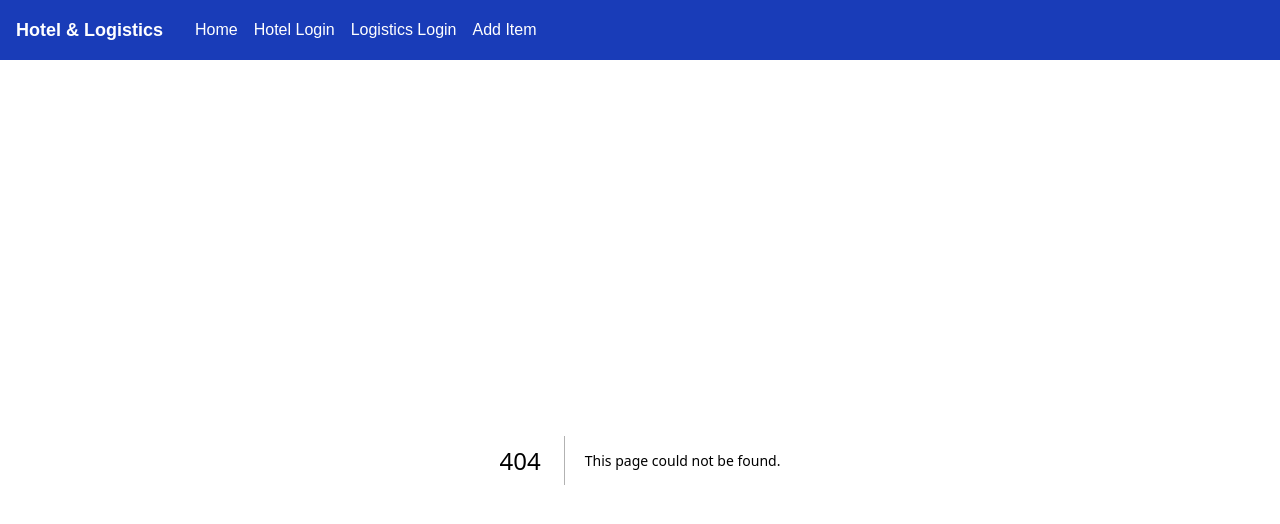
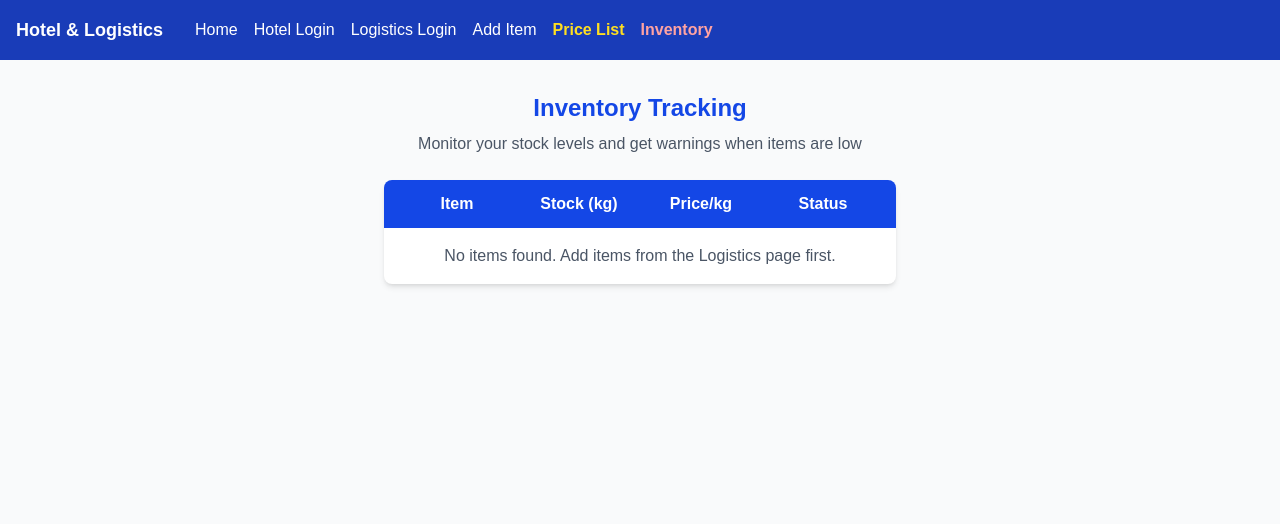
Before and after one commit to seblebaye221-arch/hotel-logistics-app12, a Next.js app: page /inventory in a window 1280 px wide. Before the commit this address had no page. Shown: the top 524 px of the page. Built offline with nearby package versions, Linux system fonts and the light colour scheme.

Commit message:
Add Inventory Tracking page

```diff
--- a/app/components/Navbar.tsx
+++ b/app/components/Navbar.tsx
@@ -2,7 +2,7 @@ import Link from "next/link";
 
 export default function Navbar() {
   return (
-    <nav className="w-full bg-blue-800 text-white p-4 flex gap-4 items-center">
+    <nav className="w-full bg-blue-800 text-white p-4 flex gap-4 items-center flex-wrap">
       <span className="font-bold text-lg mr-4">
         Hotel & Logistics
       </span>
@@ -18,6 +18,12 @@ export default function Navbar() {
       <Link href="/logistics/add" className="hover:underline">
         Add Item
       </Link>
+      <Link href="/menu" className="hover:underline text-yellow-300 font-bold">
+        Price List
+      </Link>
+      <Link href="/inventory" className="hover:underline text-red-300 font-bold">
+        Inventory
+      </Link>
     </nav>
   );
 }
--- /dev/null
+++ b/app/inventory/page.tsx
@@ -0,0 +1,135 @@
+"use client";
+
+import { useState, useEffect } from "react";
+
+type Item = {
+  name: string;
+  quantity: number;
+  price: number;
+};
+
+const STORAGE_KEY = "logisticsItems";
+const LOW_STOCK_LIMIT = 10;
+
+export default function Inventory() {
+  const [items, setItems] = useState<Item[]>([]);
+
+  useEffect(() => {
+    const saved = localStorage.getItem(STORAGE_KEY);
+    if (saved) {
+      setItems(JSON.parse(saved));
+    }
+  }, []);
+
+  const getStatus = (quantity: number) => {
+    if (quantity <= 3) {
+      return { label: "Critical!", color: "text-red-600", bg: "bg-red-100" };
+    } else if (quantity <= LOW_STOCK_LIMIT) {
+      return { label: "Low Stock!", color: "text-orange-600", bg: "bg-orange-100" };
+    } else {
+      return { label: "Good", color: "text-green-600", bg: "bg-green-100" };
+    }
+  };
+
+  const criticalItems = items.filter((item) => item.quantity <= 3);
+  const lowItems = items.filter(
+    (item) => item.quantity > 3 && item.quantity <= LOW_STOCK_LIMIT
+  );
+
+  return (
+    <main className="flex min-h-screen flex-col items-center p-8 bg-gray-50">
+      <h1 className="text-2xl font-bold text-blue-700 mb-2">
+        Inventory Tracking
+      </h1>
+      <p className="text-gray-600 mb-6">
+        Monitor your stock levels and get warnings when items are low
+      </p>
+
+      {/* Warning Alerts */}
+      {criticalItems.length > 0 && (
+        <div className="w-full max-w-lg bg-red-100 border border-red-400 text-red-700 p-4 rounded-lg mb-4">
+          <p className="font-bold text-lg">CRITICAL STOCK ALERT!</p>
+          {criticalItems.map((item, index) => (
+            <p key={index}>
+              {item.name} has only {item.quantity} kg left — Order immediately!
+            </p>
+          ))}
+        </div>
+      )}
+
+      {lowItems.length > 0 && (
+        <div className="w-full max-w-lg bg-orange-100 border border-orange-400 text-orange-700 p-4 rounded-lg mb-4">
+          <p className="font-bold text-lg">Low Stock Warning!</p>
+          {lowItems.map((item, index) => (
+            <p key={index}>
+              {item.name} is running low — {item.quantity} kg remaining.
+            </p>
+          ))}
+        </div>
+      )}
+
+      {/* Inventory Table */}
+      <div className="w-full max-w-lg bg-white rounded-lg shadow-md">
+        <div className="bg-blue-700 text-white p-3 rounded-t-lg font-bold grid grid-cols-4 text-center">
+          <span>Item</span>
+          <span>Stock (kg)</span>
+          <span>Price/kg</span>
+          <span>Status</span>
+        </div>
+
+        {items.length === 0 && (
+          <p className="p-4 text-gray-600 text-center font-medium">
+            No items found. Add items from the Logistics page first.
+          </p>
+        )}
+
+        {items.map((item, index) => {
+          const status = getStatus(item.quantity);
+          return (
+            <div
+              key={index}
+              className={`grid grid-cols-4 text-center p-3 border-b items-center ${status.bg}`}
+            >
+              <span className="capitalize font-bold text-gray-900">
+                {item.name}
+              </span>
+              <span className="font-bold text-gray-900">
+                {item.quantity} kg
+              </span>
+              <span className="font-bold text-gray-900">
+                {item.price} Birr
+              </span>
+              <span className={`font-bold ${status.color}`}>
+                {status.label}
+              </span>
+            </div>
+          );
+        })}
+      </div>
+
+      {/* Summary */}
+      {items.length > 0 && (
+        <div className="w-full max-w-lg mt-6 grid grid-cols-3 gap-4">
+          <div className="bg-green-100 p-4 rounded-lg text-center">
+            <p className="font-bold text-green-700 text-xl">
+              {items.filter((i) => i.quantity > LOW_STOCK_LIMIT).length}
+            </p>
+            <p className="text-green-600 text-sm font-medium">Good Stock</p>
+          </div>
+          <div className="bg-orange-100 p-4 rounded-lg text-center">
+            <p className="font-bold text-orange-700 text-xl">
+              {lowItems.length}
+            </p>
+            <p className="text-orange-600 text-sm font-medium">Low Stock</p>
+          </div>
+          <div className="bg-red-100 p-4 rounded-lg text-center">
+            <p className="font-bold text-red-700 text-xl">
+              {criticalItems.length}
+            </p>
+            <p className="text-red-600 text-sm font-medium">Critical</p>
+          </div>
+        </div>
+      )}
+    </main>
+  );
+}
--- a/app/menu/page.tsx
+++ b/app/menu/page.tsx
@@ -58,20 +58,20 @@ export default function BuyerMenu() {
       <h1 className="text-2xl font-bold text-blue-700 mb-2">
         Price List
       </h1>
-      <p className="text-gray-500 mb-6">
+      <p className="text-gray-600 mb-6">
         Select items and quantity to place your order
       </p>
 
       <div className="w-full max-w-lg bg-white rounded-lg shadow-md mb-6">
         <div className="bg-blue-700 text-white p-3 rounded-t-lg font-bold flex justify-between">
-          <span>Item</span>
-          <span>Price/kg</span>
-          <span>Quantity</span>
+          <span className="w-24">Item</span>
+          <span className="w-24">Price/kg</span>
+          <span className="w-16 text-center">Quantity</span>
           <span>Action</span>
         </div>
 
         {menuItems.length === 0 && (
-          <p className="p-4 text-gray-400 text-center">
+          <p className="p-4 text-gray-600 text-center font-medium">
             No items available yet. Manager must add items first.
           </p>
         )}
@@ -81,7 +81,9 @@ export default function BuyerMenu() {
             key={index}
             className="flex justify-between items-center p-3 border-b"
           >
-            <span className="capitalize font-medium w-24">{item.name}</span>
+            <span className="capitalize font-bold w-24 text-gray-900">
+              {item.name}
+            </span>
             <span className="text-green-700 font-bold w-24">
               {item.price} Birr/kg
             </span>
@@ -92,11 +94,11 @@ export default function BuyerMenu() {
               onChange={(e) =>
                 handleQuantityChange(item.name, Number(e.target.value))
               }
-              className="w-16 p-1 border rounded text-center"
+              className="w-16 p-1 border border-gray-400 rounded text-center text-gray-900 font-bold"
             />
             <button
               onClick={() => handleAddToOrder(item)}
-              className="bg-green-700 text-white px-3 py-1 rounded hover:bg-green-800 text-sm"
+              className="bg-green-700 text-white px-3 py-1 rounded hover:bg-green-800 text-sm font-medium"
             >
               Add to Order
             </button>
@@ -106,12 +108,12 @@ export default function BuyerMenu() {
 
       {order.length > 0 && (
         <div className="w-full max-w-lg bg-white rounded-lg shadow-md p-4">
-          <h2 className="text-lg font-bold text-gray-700 mb-3">
+          <h2 className="text-lg font-bold text-gray-900 mb-3">
             Your Order
           </h2>
           {order.map((item, index) => (
-            <div key={index} className="flex justify-between mb-2">
-              <span className="capitalize">{item.name}</span>
+            <div key={index} className="flex justify-between mb-2 text-gray-900">
+              <span className="capitalize font-medium">{item.name}</span>
               <span>
                 {item.quantity} kg x {item.price} Birr ={" "}
                 <strong>{item.quantity * item.price} Birr</strong>
@@ -124,7 +126,7 @@ export default function BuyerMenu() {
           </div>
           <button
             onClick={() => alert("Order placed successfully!")}
-            className="w-full mt-4 bg-blue-700 text-white p-2 rounded hover:bg-blue-800"
+            className="w-full mt-4 bg-blue-700 text-white p-2 rounded hover:bg-blue-800 font-bold"
           >
             Place Order
           </button>
```
